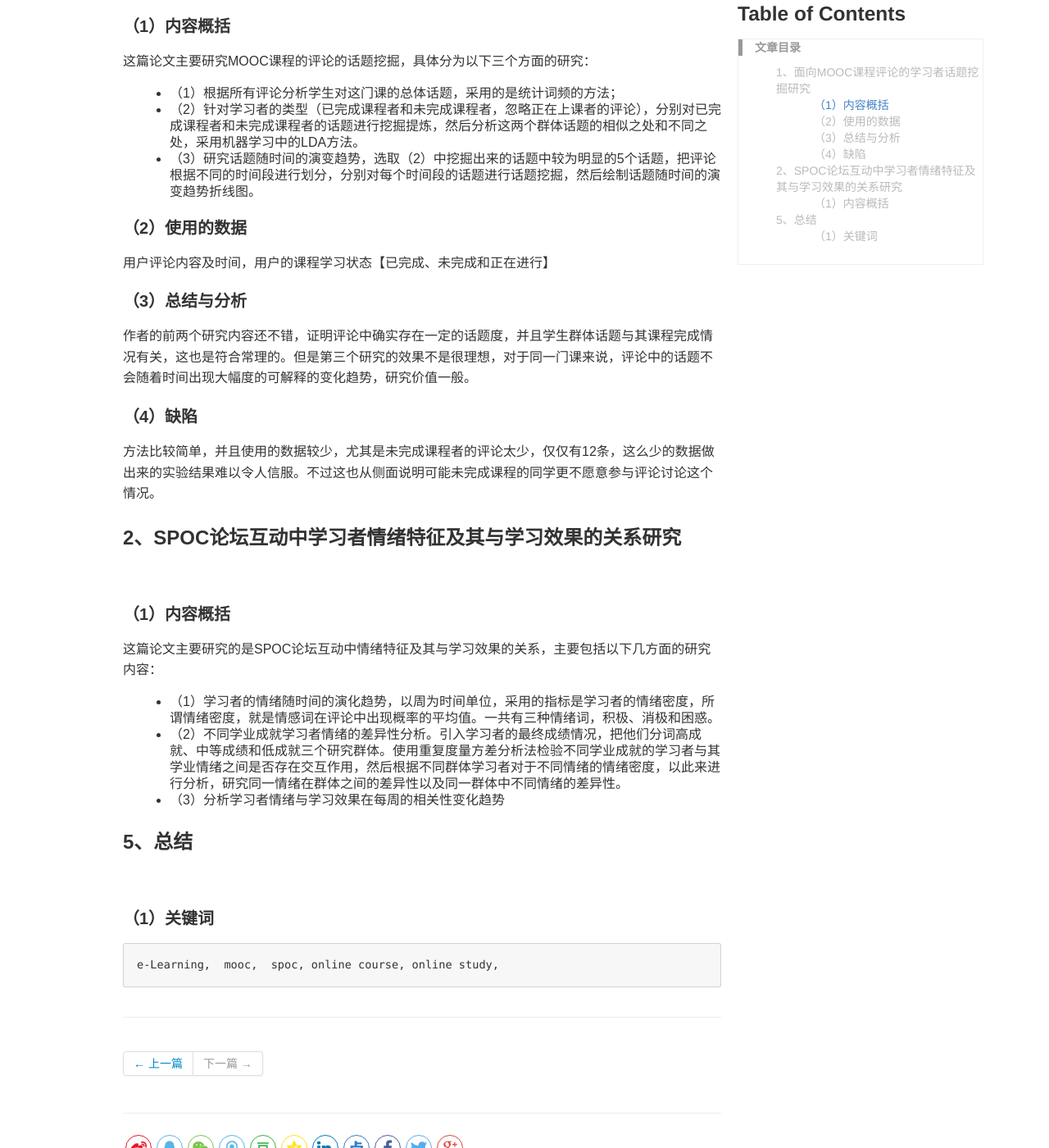
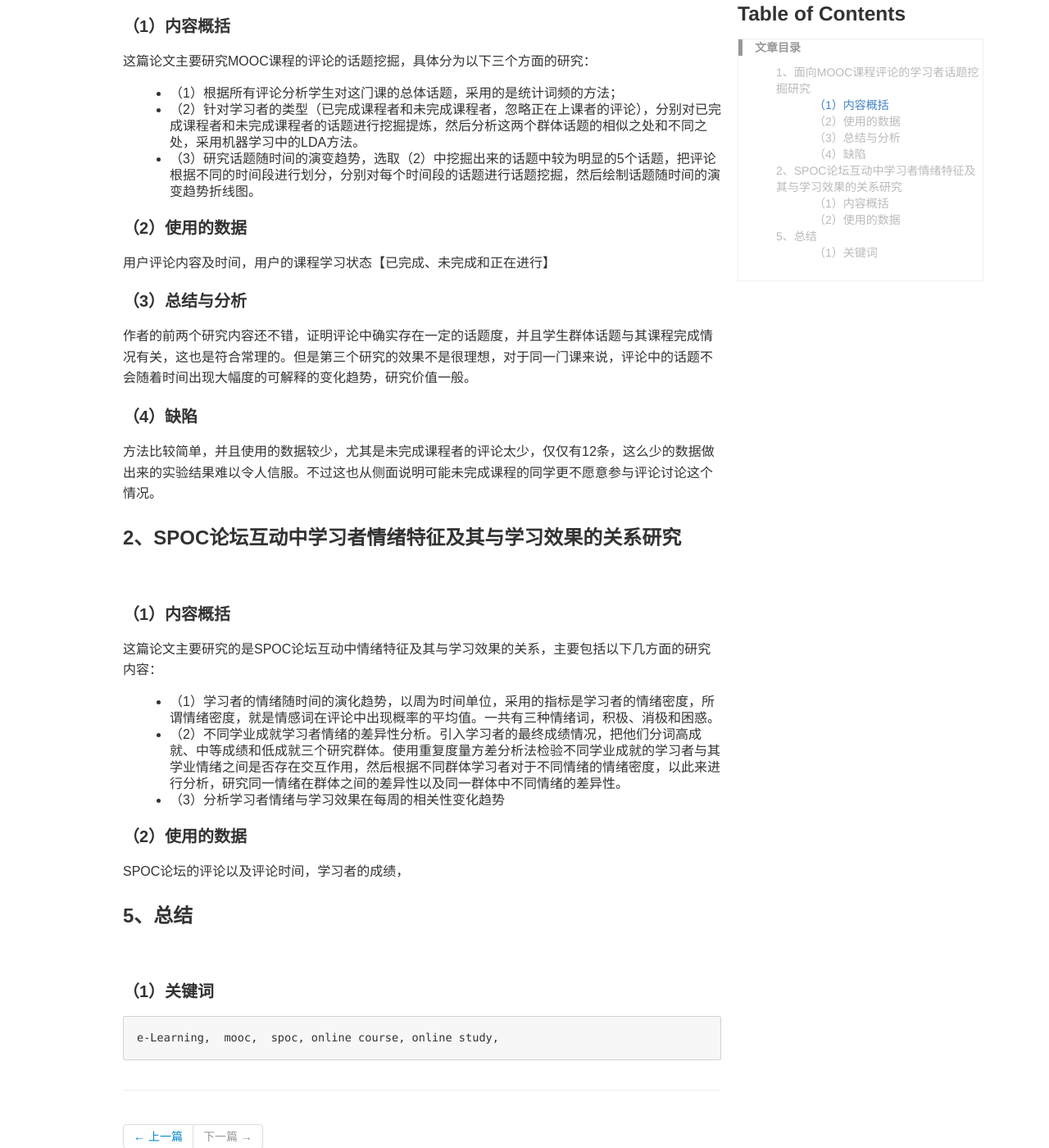
Before and after one commit to yuanmingchen/yuanmingchen.github.io, a Jekyll site: the page built from _posts/2019-04-18-Online Course nlp paper survey.md, in a window 1280 px wide and 1400 px high, scrolled down 337 px. Shown: the whole window at 82% size. Built offline with Jekyll 4.4.1, drawn with Linux system fonts in a browser that asks for light colours; comment, search, counter and statistics services are not loaded.

Commit message:
Updates _posts/2019-04-18-Online Course nlp paper survey.md
Auto commit by GitBook Editor

```diff
--- a/_posts/2019-04-18-Online Course nlp paper survey.md
+++ b/_posts/2019-04-18-Online Course nlp paper survey.md
@@ -31,6 +31,9 @@ tags: []
 - （2）不同学业成就学习者情绪的差异性分析。引入学习者的最终成绩情况，把他们分词高成就、中等成绩和低成就三个研究群体。使用重复度量方差分析法检验不同学业成就的学习者与其学业情绪之间是否存在交互作用，然后根据不同群体学习者对于不同情绪的情绪密度，以此来进行分析，研究同一情绪在群体之间的差异性以及同一群体中不同情绪的差异性。
 - （3）分析学习者情绪与学习效果在每周的相关性变化趋势
 
+#### （2）使用的数据
+SPOC论坛的评论以及评论时间，学习者的成绩，
+
 
 ### 5、总结
 #### （1）关键词
```
